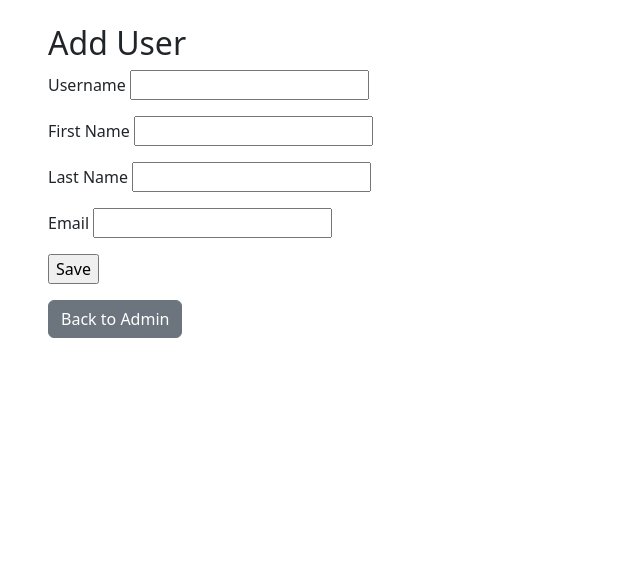
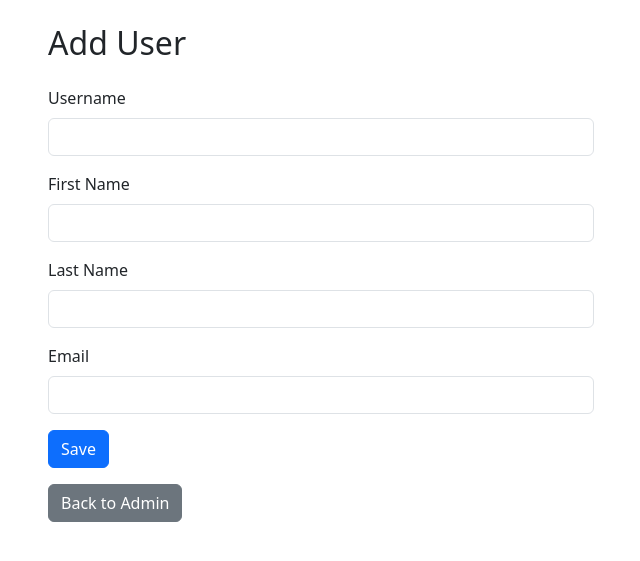
Before and after one commit to CaptunCat/CampusEvents, a Flask app: page /admin/add in a window 1280 px wide. Shown: the part 56-617 px from the top of the page, without its empty margins (34-674 px from the left). Run offline with Flask 3, Linux system fonts and the light colour scheme; some libraries are stand-ins or nearby versions.

Commit message:
add bootstrap to user_form.html

```diff
--- a/app/templates/user_form.html
+++ b/app/templates/user_form.html
@@ -2,13 +2,35 @@
 {% block title %}{{ title }}{% endblock %}
 {% block content %}
     <h2>{{ title }}</h2>
-    <form method="POST">
+    <form method="POST" class="mt-4">
         {{ form.hidden_tag() }}
-        <p>{{ form.username.label }} {{ form.username() }}</p>
-        <p>{{ form.firstname.label }} {{ form.firstname() }}</p>
-        <p>{{ form.lastname.label }} {{ form.lastname() }}</p>
-        <p>{{ form.email.label }} {{ form.email() }}</p>
-        <p>{{ form.submit() }}</p>
+        <div class="row mb-3">
+            <div class="col-md-6">
+                {{ form.username.label(class="form-label") }}
+                {{ form.username(class="form-control") }}
+            </div>
+        </div>
+        <div class="row mb-3">
+            <div class="col-md-6">
+                {{ form.firstname.label(class="form-label") }}
+                {{ form.firstname(class="form-control") }}
+            </div>
+        </div>
+        <div class="row mb-3">
+            <div class="col-md-6">
+                {{ form.lastname.label(class="form-label") }}
+                {{ form.lastname(class="form-control") }}
+            </div>
+        </div>
+        <div class="row mb-3">
+            <div class="col-md-6">
+                {{ form.email.label(class="form-label") }}
+                {{ form.email(class="form-control") }}
+            </div>
+        </div>
+        <div class="mb-3">
+            {{ form.submit(class="btn btn-primary") }}
+        </div>
     </form>
     <a href="{{ url_for('admin_page') }}" class="btn btn-secondary">Back to Admin</a>
 {% endblock %}
```
